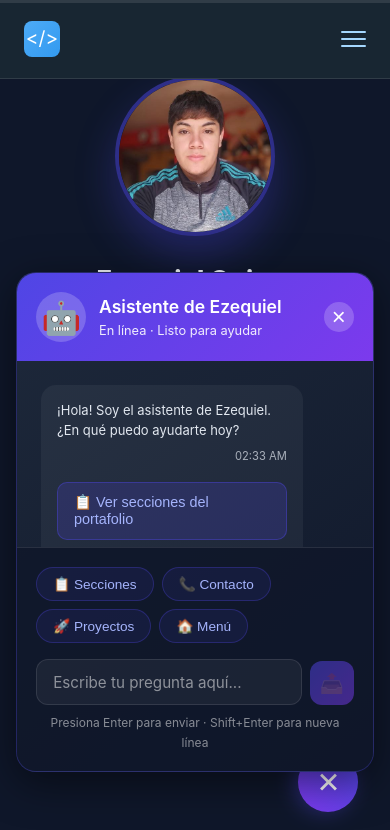
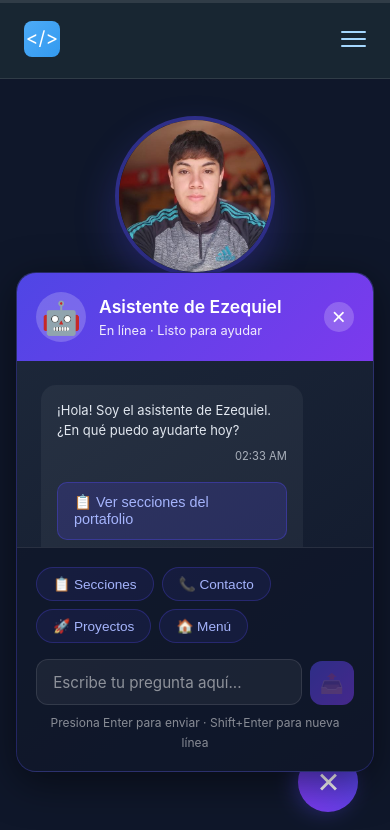
Before and after one commit to EzequielQ2004/Portafolio-Vuejs, a Vue app: page / in a window 390 px wide. Shown: the top 830 px of the page. Built offline with nearby package versions, Linux system fonts and the light colour scheme.

Commit message:
fix: Corregir espacio de DatosPersonales con el navbar

```diff
--- a/src/App.vue
+++ b/src/App.vue
@@ -371,7 +371,7 @@ main {
 
 /* Header Principal */
 .main-header {
-  padding: 80px 2rem 3rem;
+  padding: 120px 2rem 3rem;
   background: #0f172a;
 }
 
@@ -749,7 +749,7 @@ section {
 
 @media (max-width: 768px) {
   .main-header {
-    padding: 60px 1rem 3rem;
+    padding: 100px 1rem 3rem;
   }
 
   .content-section {
```
